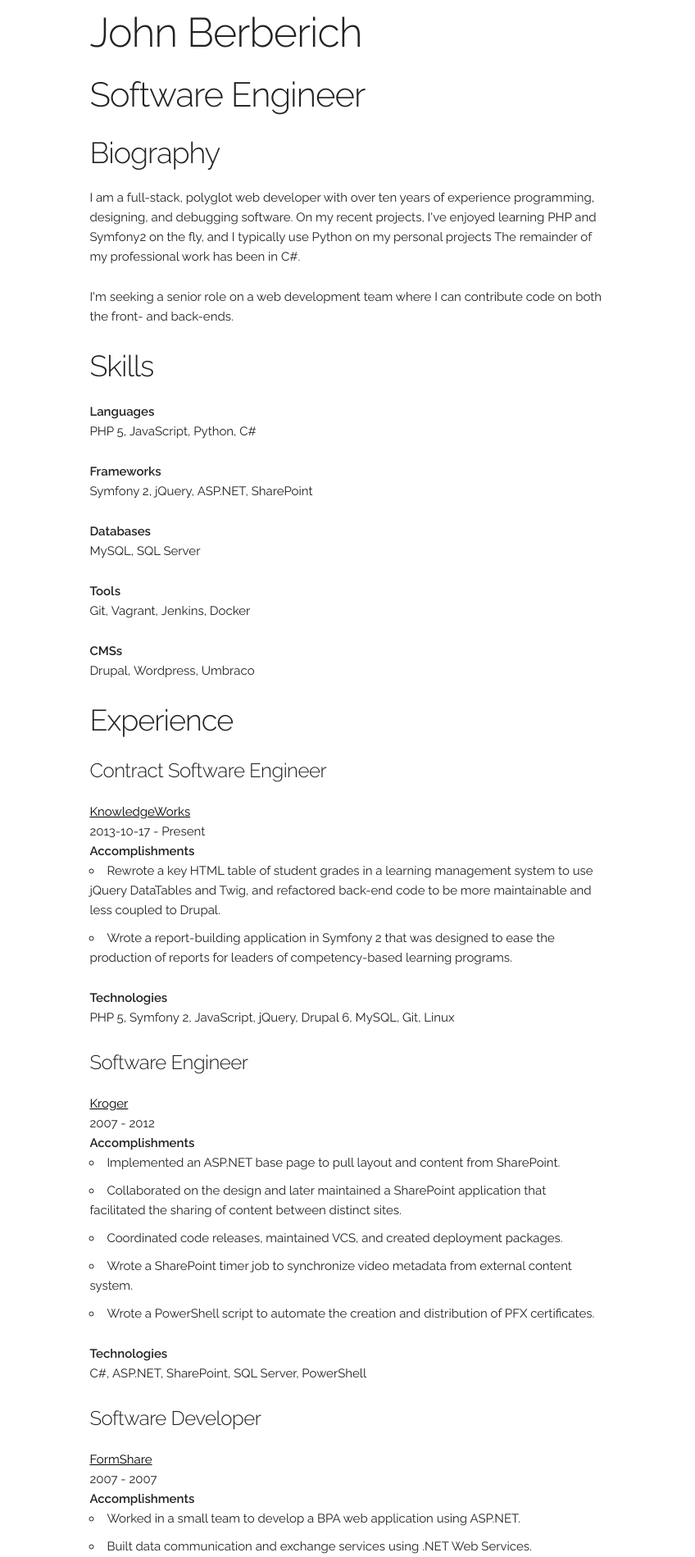
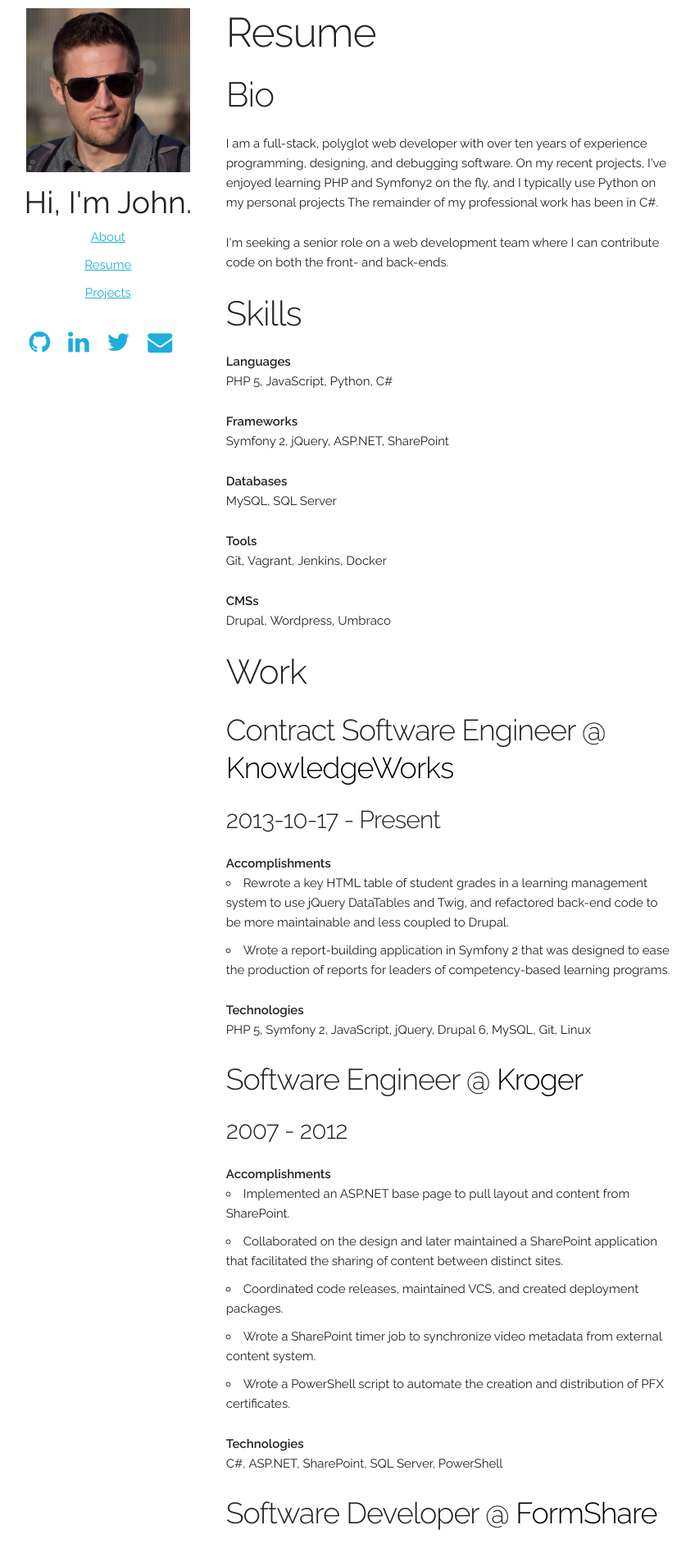
Before and after one commit to johnberberich/johnberberich.github.io, a Jekyll site: the page built from resume.html, in a window 1280 px wide. Shown: the top 1899 px of the page at 82% size, without its empty margins (217-1065 px from the left). Built offline with Jekyll 4.4.1, drawn with Linux system fonts in a browser that asks for light colours; nearby versions of some CDN libraries; Markdown is read by kramdown in place of the engine named in the settings; some of the changed text lies outside the part shown.

Commit message:
fix resume

```diff
--- a/_config.yml
+++ b/_config.yml
@@ -17,7 +17,6 @@ exclude: [
   'Gemfile',
   'Gemfile.lock',
   '*.sublime-*',
-  'bin/',
   'less/'
 ]
 
--- a/_layouts/two.html
+++ b/_layouts/two.html
@@ -2,10 +2,9 @@
 layout: default
 ---
 
-<div class="container">
 <div class="row">
 
-    <div class="sidebar three columns">
+  <div class="sidebar three columns offset-by-one">
     <div class="photo">
       <a href="/">
         <img src="/img/avatar.jpg" alt="John's face">
@@ -17,7 +16,7 @@ layout: default
     <div class="links">
       <ul>
         <li><a href="/">About</a></li>
-          <li><a href="/resume/">Résumé</a></li>
+        <li><a href="/resume/">Resume</a></li>
         <li><a href="/projects/">Projects</a></li>
       </ul>
     </div>
@@ -31,7 +30,7 @@ layout: default
     </div>
   </div>
 
-    <div class="nine columns">
+  <div class="seven columns">
     {% if page.header %}
     <header>
       <h1>{{ page.title }}</h1>
@@ -41,4 +40,3 @@ layout: default
   </div>
 
 </div>
-</div>
--- a/css/main.scss
+++ b/css/main.scss
@@ -45,9 +45,12 @@ main.container {
 }
 
 .resume {
+  .lead {
+    font-size: 2.0rem;
+  }
   a {
     color: rgb(0,0,0);
-    text-decoration: underline dots;
+    text-decoration: none;
   }
   .skill-list {
     list-style: none;
--- a/js/grid.js
+++ b/js/grid.js
@@ -1,8 +1,5 @@
 var BerbSoft = BerbSoft || {};
 
-/****************/
-/***** GRID *****/
-/****************/
 BerbSoft.Grid = function(width, height, clearVal) {
   this.width = width;
   this.height = height;
--- a/resume.html
+++ b/resume.html
@@ -1,25 +1,27 @@
 ---
-layout: default
-title:  Résumé
+layout: two
+title:  Resume
 ---
 
 {% assign resume = site.data.resume %}
-<article class="resume row offset-by-two eight columns">
 
-  <header class="">
-    <h1>{{ resume.name }}</h1>
-    <h2>{{ resume.label }}</h2>
-  </header>
+<!--<article class="resume row offset-by-one nine columns">-->
+<article class="resume">
+
+  <h1>Resume</h1>
 
   <section id="biography">
-    <h3>Biography</h3>
+    <h2>Bio</h2>
+    <div>
       {% for bio in resume.biography %}
       <p>{{ bio }}</p>
       {% endfor %}
+    </div>
   </section>
 
   <section id="skills">
-    <h3>Skills</h3>
+    <h2>Skills</h2>
+    <div>
       {% for skill in resume.skills %}
       <strong>{{ skill.type }}</strong>
       <ul class="skill-list">
@@ -28,17 +30,22 @@ title:  Résumé
       {% endfor %}
       </ul>
       {% endfor %}
+    </div>
   </section>
 
   <section id="experience">
-    <h3>Experience</h3>
+    <h2>Work</h2>
+    <div>
     {% for job in resume.work %}
-    <div class="job">
-      <h5 class="job-position">{{ job.position }}</h5>
-      <div class="job-company"><a href="{{ job.website }}">{{ job.company }}</a></div>
-      <div class="job-duration">
+      <section class="job">
+        <header>
+          <h3>
+            {{ job.position }} @ <a href="{{ job.website }}">{{ job.company }}</a>
+          </h3>
+          <h4 class="job-duration">
             {{ job.started_on }} - {{ job.ended_on | default: "Present" }}
-      </div>
+          </h4>
+        </header>
         <div class="accopmlishments">
           <strong>Accomplishments</strong>
           <ul>
@@ -57,6 +64,7 @@ title:  Résumé
         </div>
       </section>
     {% endfor %}
+    </div>
   </section>
 
   <section id="education">
```
Also changed, not shown: _layouts/one.html (+3 -5 lines), js/games/conway.js (+2 -5 lines), projects.html (+8 -5 lines), 1 other file. Lines whose indentation alone changed are shown as unchanged.
